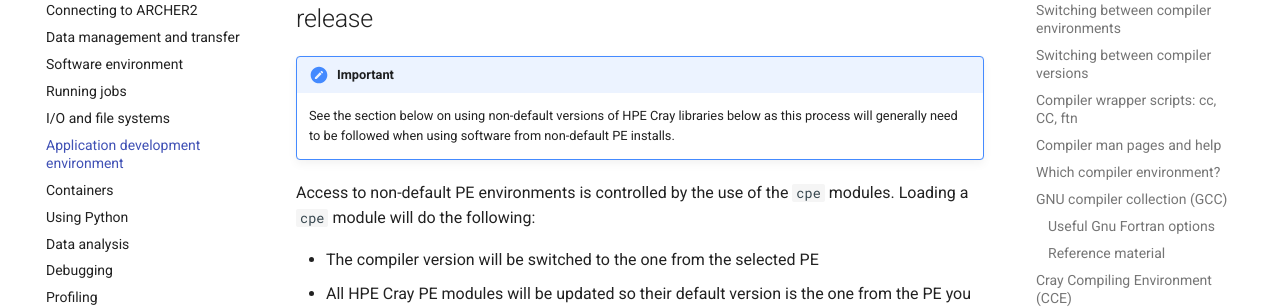
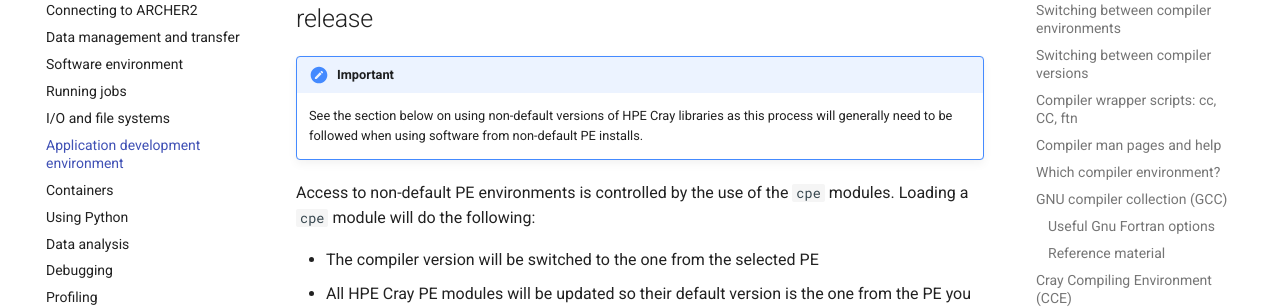
Before and after one commit to ARCHER2-HPC/archer2-docs, an MkDocs documentation site: the page built from docs/user-guide/dev-environment.md, in a window 1280 px wide and 900 px high, scrolled down 12488 px. Shown: the part 152-460 px from the top of the window. Built offline with MkDocs 1.6.1 and Material for MkDocs 9.7.7, drawn with Linux system fonts in a browser that asks for light colours; comment, search, counter and statistics services are not loaded; some of the changed text lies outside the part shown.

```diff
--- a/docs/user-guide/dev-environment.md
+++ b/docs/user-guide/dev-environment.md
@@ -578,7 +578,7 @@
 
 !!! important
     See the section below on using non-default versions of HPE Cray libraries
-    below as this process will generally need to be followed when using software
+    as this process will generally need to be followed when using software
     from non-default PE installs.
 
 Access to non-default PE environments is controlled by the use of the `cpe` modules.
```
Also changed, not shown: other parts of docs/user-guide/dev-environment.md (+4 -0 lines).
